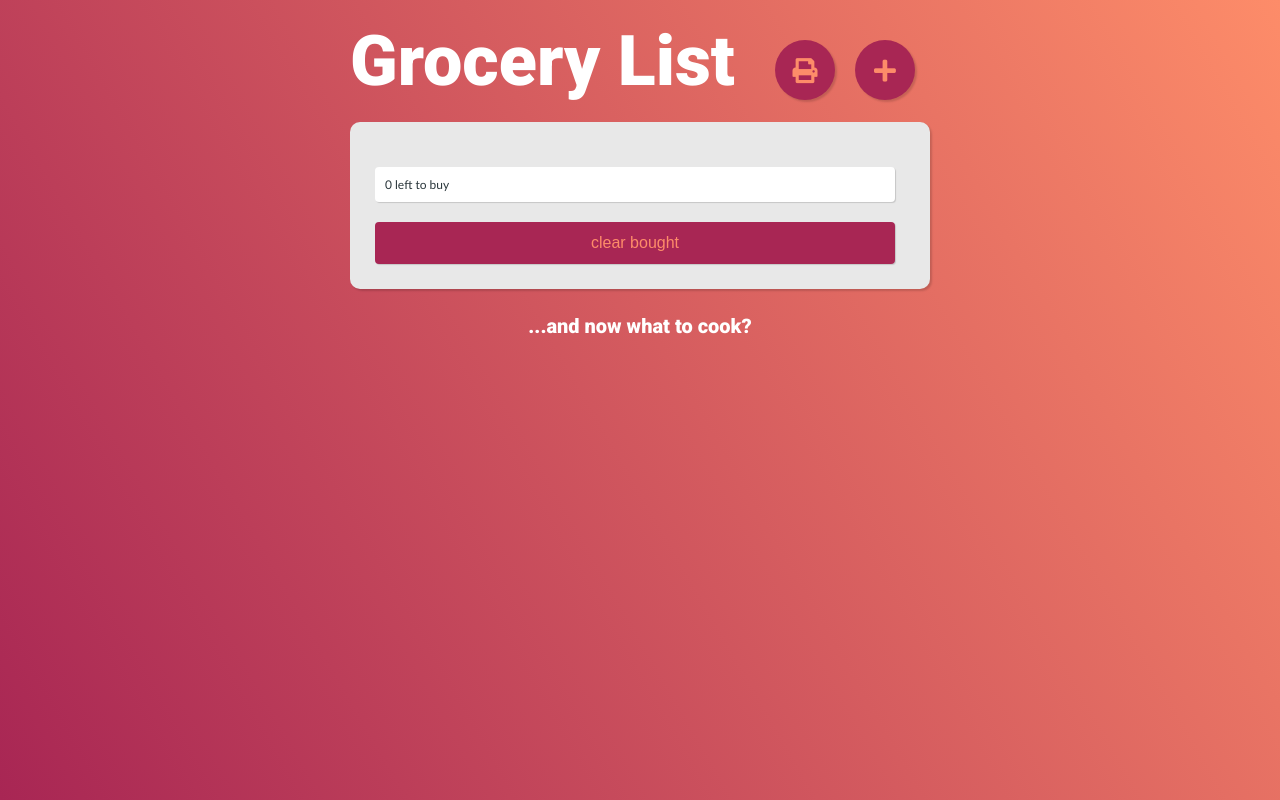
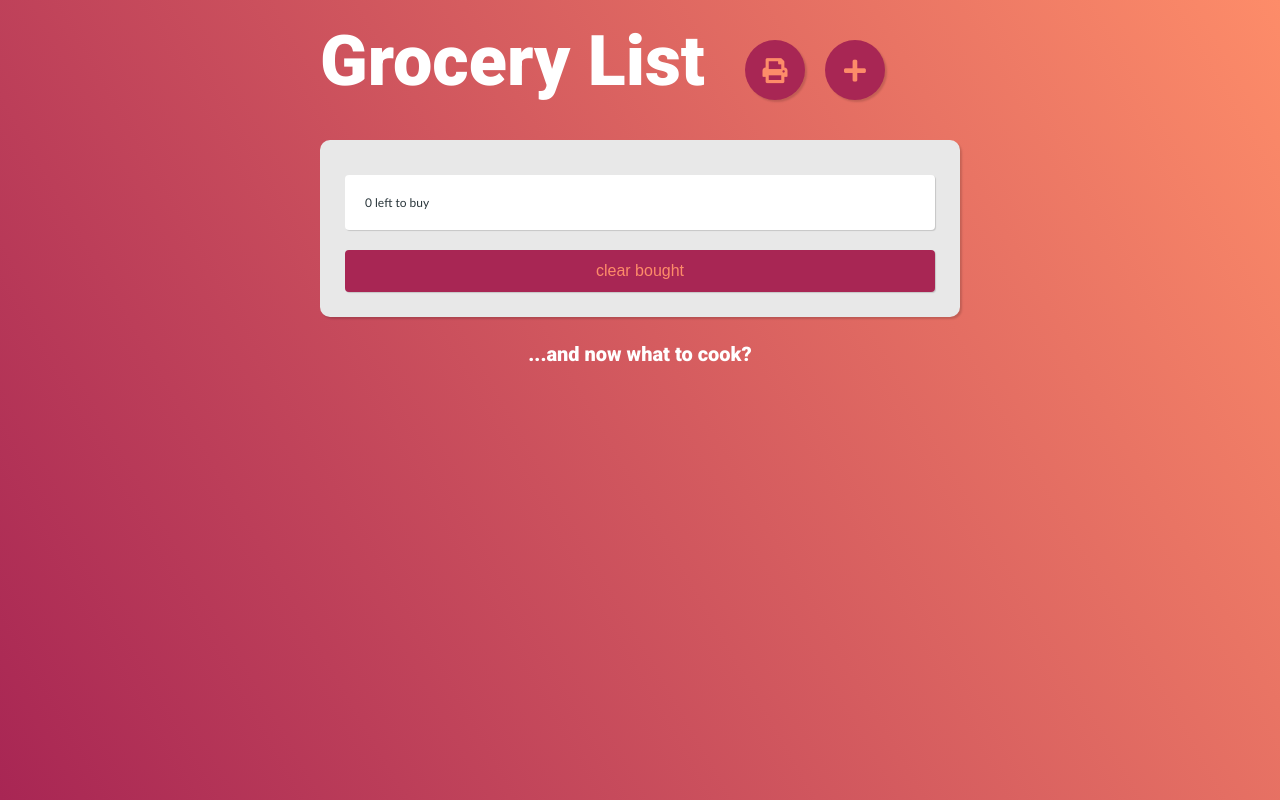
Before and after one commit to polarrrka/groceryLIST, a React (Create React App) app: page / in a window 1280 px wide. Built offline with nearby package versions, Linux system fonts and the light colour scheme.

Commit message:
styles+ingredients add to list

```diff
--- a/src/App.js
+++ b/src/App.js
@@ -3,6 +3,7 @@ import GroceryItems from './components/GroceryItems'
 import Meals from './components/Meals'
 import { DragDropContext } from 'react-beautiful-dnd'
 import './main.scss'
+import uuid from 'uuid/dist/v4'
 
 const LOCAL_STORAGE_KEY = 'groceryList.items'
 const API_KEY = '11e02c7e320d49d4bc950061c0b252fc'
@@ -25,6 +26,14 @@ function App() {
     // eslint-disable-next-line react-hooks/exhaustive-deps
   }, [items])
 
+    function addItem(name, price, quantity) {
+    setItems(prevItems => {
+      const newItems = [...prevItems, {id: uuid(), content: name, quantity: quantity, price: price, complete: false}]
+      newItems.sort((a,b) => a.complete - b.complete)
+      return newItems
+    })
+  }
+
   async function getMeals() {
     const ingredients = items.map(item => item.content).join(',')
 
@@ -37,6 +46,7 @@ function App() {
         setMsg('Just reached your daily limit :(')
       } else {
         setMeals(data)
+        console.log(data)
       }
       return data
     }
@@ -58,11 +68,15 @@ function App() {
         <DragDropContext onDragEnd={onDragEnd}>
           <GroceryItems
             items={items}
-            setItems={setItems} />
+            setItems={setItems}
+            addItem={addItem} />
         </DragDropContext>
       </div>
       <Meals
         meals={meals}
+        items={items}
+        addItem={addItem}
+        setItems={setItems}
         msg={msg} />
     </div>
   )
--- a/src/components/Footer.js
+++ b/src/components/Footer.js
@@ -12,8 +12,8 @@ export default function Footer({ items, setItems }) {
     setItems(newItems)
   }
   return (
-    <div>
-      <div className="footer">
+    <div className="footer">
+      <div className="footer__info">
         <div className="footer__left-to-buy">
           {items.filter(item => !item.complete).length} left to buy
         </div>
--- a/src/components/GroceryItems.js
+++ b/src/components/GroceryItems.js
@@ -3,10 +3,9 @@ import Item from './Item'
 import AddItemForm from './AddItemForm'
 import Header from './Header'
 import Footer from './Footer'
-import uuid from 'uuid/dist/v4'
 import { Droppable } from 'react-beautiful-dnd'
 
-export default function GroceryItems({ items, setItems }) {
+export default function GroceryItems({ items, setItems, addItem }) {
   const [name, setName] = useState("")
   const [price, setPrice] = useState("")
   const [quantity, setQuantity] = useState("")
@@ -37,14 +36,6 @@ export default function GroceryItems({ items, setItems }) {
         return item
       })
     )
-  }
-
-  function addItem(name, price, quantity) {
-    setItems(prevItems => {
-      const newItems = [...prevItems, {id: uuid(), content: name, quantity: quantity, price: price, complete: false}]
-      newItems.sort((a,b) => a.complete - b.complete)
-      return newItems
-    })
   }
 
   function handleDeleteItem(id) {
@@ -133,6 +124,7 @@ export default function GroceryItems({ items, setItems }) {
           droppableId="droppable">
           {provided => (
             <div
+              className="container__droppable"
               {...provided.droppableProps}
               ref={provided.innerRef}>
 
--- a/src/components/Meals.js
+++ b/src/components/Meals.js
@@ -4,17 +4,26 @@ import Meal from './Meal'
 
 const API_KEY = "11e02c7e320d49d4bc950061c0b252fc"
 
-export default function Meals({ meals, msg }) {
+export default function Meals({ meals, msg, items, setItems, addItem }) {
   const [mealInfo, setMealInfo] = useState(false)
   const [ingredients, setIngredients] = useState()
   const [instructions, setInstructions] = useState()
   const [title, setTitle] = useState('')
+  const [missedIngredients, setMissedIngredients] = useState()
 
-  const getMealById = (id) => {
+  function getMealById (id) {
     setMealInfo(true)
     setTitle(meals
       .filter(meal => meal.id === id)
       .map(meal => meal.title))
+
+    setMissedIngredients(meals
+      .filter(meal => meal.id === id)
+      .map(meal => meal.missedIngredients))
+
+      setIngredients(meals
+      .filter(meal => meal.id === id)
+      .map(meal => meal.usedIngredients))
 
     const ingredientAPI = `https://api.spoonacular.com/recipes/${id}/information?includeNutrition=false&apiKey=${API_KEY}`
     const instructionAPI = `https://api.spoonacular.com/recipes/${id}/analyzedInstructions?apiKey=${API_KEY}`
@@ -27,7 +36,7 @@ export default function Meals({ meals, msg }) {
         if(allData) {
           const allIngredientsData = allData[0].data.extendedIngredients
           const allInstructionsData = allData[1].data[0].steps
-          setIngredients(allIngredientsData)
+          // setIngredients(allIngredientsData)
           setInstructions(allInstructionsData)
         }
         }
@@ -41,6 +50,8 @@ export default function Meals({ meals, msg }) {
     setIngredients()
     setMealInfo(false)
   }
+
+
 
   return (
     <div className="meals">
@@ -64,9 +75,18 @@ export default function Meals({ meals, msg }) {
               <ul className="ingredients__list">
 
                 { ingredients ?
-                    ingredients.map(ingredient => {
+                    ingredients[0].map(ingredient => {
                       return (
-                        <li className="ingredients__item" key={ingredient.id}>{ingredient.name}</li>) }
+                        <li className="ingredients__item" key={ingredient.id}>{ingredient.amount} {ingredient.unit} {ingredient.name}</li>) }
+                )
+                :
+                ''
+                }
+
+                { missedIngredients ?
+                    missedIngredients[0].map(ingredient => {
+                      return (
+                        <li onClick={() => addItem(ingredient.name, '', ingredient.amount)} className="ingredients__item--missed" key={ingredient.id}>{ingredient.amount} {ingredient.unit} {ingredient.name}</li>) }
                 )
                 :
                 ''
@@ -74,12 +94,14 @@ export default function Meals({ meals, msg }) {
               </ul>
             </div>
 
+
+
             <div className="instructions">
               <ul className="instructions__list">
                 { instructions ?
                     instructions.map(instruction => {
                       return (
-                        <li className="ingredients__item" key={instruction.number}>&gt; {instruction.step}</li>) }
+                        <li className="instructions__item" key={instruction.number}>&gt; {instruction.step}</li>) }
                 )
                 :
                 ''
--- a/src/main.scss
+++ b/src/main.scss
@@ -1,9 +1,9 @@
 
 @import "scss/variables.scss";
 
+@import "scss/animations+mixins.scss";
+
 @import "scss/base.scss";
-
-@import "scss/animations+mixins.scss";
 
 @import "scss/buttons.scss";
 
--- a/src/scss/animations+mixins.scss
+++ b/src/scss/animations+mixins.scss
@@ -19,3 +19,21 @@
     box-shadow: $box-shadow-items;
   }
 }
+
+@mixin response($breakpoint) {
+  @if $breakpoint == phone {
+    @media (max-width: 600px) { @content }; // 600px
+  }
+
+  @if $breakpoint == tab_portrait {
+    @media (max-width: 56.25em) { @content }; // 900px
+  }
+
+  @if $breakpoint == tab_land {
+    @media (max-width: 75em) { @content }; // 1200px
+  }
+
+  @if $breakpoint == desktop {
+    @media (min-width: 112.5em) { @content }; // 1800px
+  }
+}
--- a/src/scss/appLayout.scss
+++ b/src/scss/appLayout.scss
@@ -4,12 +4,24 @@
   color: $header-color;
   margin-top: 2rem;
   position: relative;
+  display: flex;
+
+  @include response(phone) {
+    align-items: center;
+    flex-direction: column;
+    padding: 1rem 8rem;
+    font-size: 4rem;
+  }
 
   &__btn-container {
-    position: absolute;
-    display: inline-flex;
+    display: flex;
     transition: $transition;
     margin: 2rem;
+
+    @include response(phone) {
+      font-size: 5rem;
+      margin: 1rem -1rem;
+    }
   }
 }
 
@@ -18,23 +30,49 @@
   position: relative;
   box-shadow: $box-shadow;
   border-radius: 1rem;
-  padding: 2.5rem 3.5rem 2.5rem 2.5rem;
-  width: 100%;
+  padding: 2.5rem 2.5rem 2.5rem 0;
+  width: 50vw;
   margin-top: 2rem;
   display: flex;
   flex-direction: column;
+  justify-content: center;
+  align-items: center;
+
+  &__droppable {
+    width: 90%;
+  }
+
+  @include response(phone) {
+    margin-top: 0;
+    padding: 1rem 2rem 1rem 1rem;
+    width: 100vw;
+}
 }
 
 .footer {
-  position: relative;
-  justify-content: space-between;;
   display: flex;
-  background: $header-color;
-  color: $text-color;
-  box-shadow: $box-shadow-items;
-  border-radius: 4px;
-  font-size: 1.2rem;
-  padding: 1rem;
-  margin-top: 2rem;
-  width: 52rem;
+  flex-direction: column;
+  align-items: center;
+  justify-content: center;
+  width: 100%;
+  padding-left: 2.5rem;
+
+  &__info {
+    display: flex;
+    align-items: center;
+    justify-content: space-between;
+    background: $header-color;
+    color: $text-color;
+    box-shadow: $box-shadow-items;
+    border-radius: 4px;
+    font-size: 1.2rem;
+    padding: 2rem;
+    margin-top: 1rem;
+    width: 100%;
+  }
+
+    @include response(phone) {
+    width: 30rem;
+
 }
+}
--- a/src/scss/base.scss
+++ b/src/scss/base.scss
@@ -10,7 +10,19 @@
 }
 
 html {
-  font-size: 62.5%; // 10px
+  font-size: 62.5%; // 1rem = 10px
+
+  @include response(tab_land) {
+    font-size: 56.25%; // 1rem = 9px
+  }
+
+  @include response(tab_portrait) {
+    font-size: 50%; // 1rem = 8px
+  }
+
+  @include response(desktop) {
+    font-size: 75%; // 1rem = 12px
+  }
 }
 
 body {
--- a/src/scss/buttons.scss
+++ b/src/scss/buttons.scss
@@ -10,12 +10,17 @@
   width: 6rem;
   height: 6rem;
   font-size: 2.5rem;
+
   @include btn-hover-active;
+  @include response(phone) {
+  font-size: 1.9rem;
+  width: 4rem;
+  height: 4rem;
+}
 
   &:not(:last-child) {
     margin: 0 2rem;
   }
-
 }
 
 .btn-large {
@@ -29,7 +34,7 @@
   font-size: 1.6rem;
   padding: 1rem;
   margin-top: 2rem;
-  width: 52rem;
+  width: 100%;
   transition: $transition;
 
   @include btn-hover-active;
--- a/src/scss/itemStyles.scss
+++ b/src/scss/itemStyles.scss
@@ -4,13 +4,17 @@
   color: $text-color;
   box-shadow: $box-shadow-items;
   padding: 0px 1rem 0px 2rem;
-  width: 52rem;
+  width: 100%;
   height: 5rem;
   margin-bottom: 5px;
   border-radius: 3px;
   position: relative;
-  display: flex;
+  display: inline-flex;
   align-items: center;
+
+  @include response(phone) {
+    width: 97%;
+  }
 }
 
 .item-list {
--- a/src/scss/recipe.scss
+++ b/src/scss/recipe.scss
@@ -18,9 +18,17 @@
     list-style: none;
     margin-left: 2.5rem;
     font-size: 1.6rem;
+  }
 
-    li {
-      background-color: $background-color;
+  &__item {
+    background-color: $background-color;
+    border-radius: 5px;
+    margin: 5px;
+    padding: 1rem;
+
+    &--missed {
+      cursor: pointer;
+      background-color: $secondary-color;
       border-radius: 5px;
       margin: 5px;
       padding: 1rem;
@@ -32,11 +40,10 @@
   &__list {
     list-style: none;
     font-size: 1.3rem;
+  }
 
-
-    li {
+  &__item {
       margin: 5px 3rem;
       padding: 1px;
     }
-  }
 }
```
Also changed, not shown: 1 other file (tests, documents, lock files or other folders).
